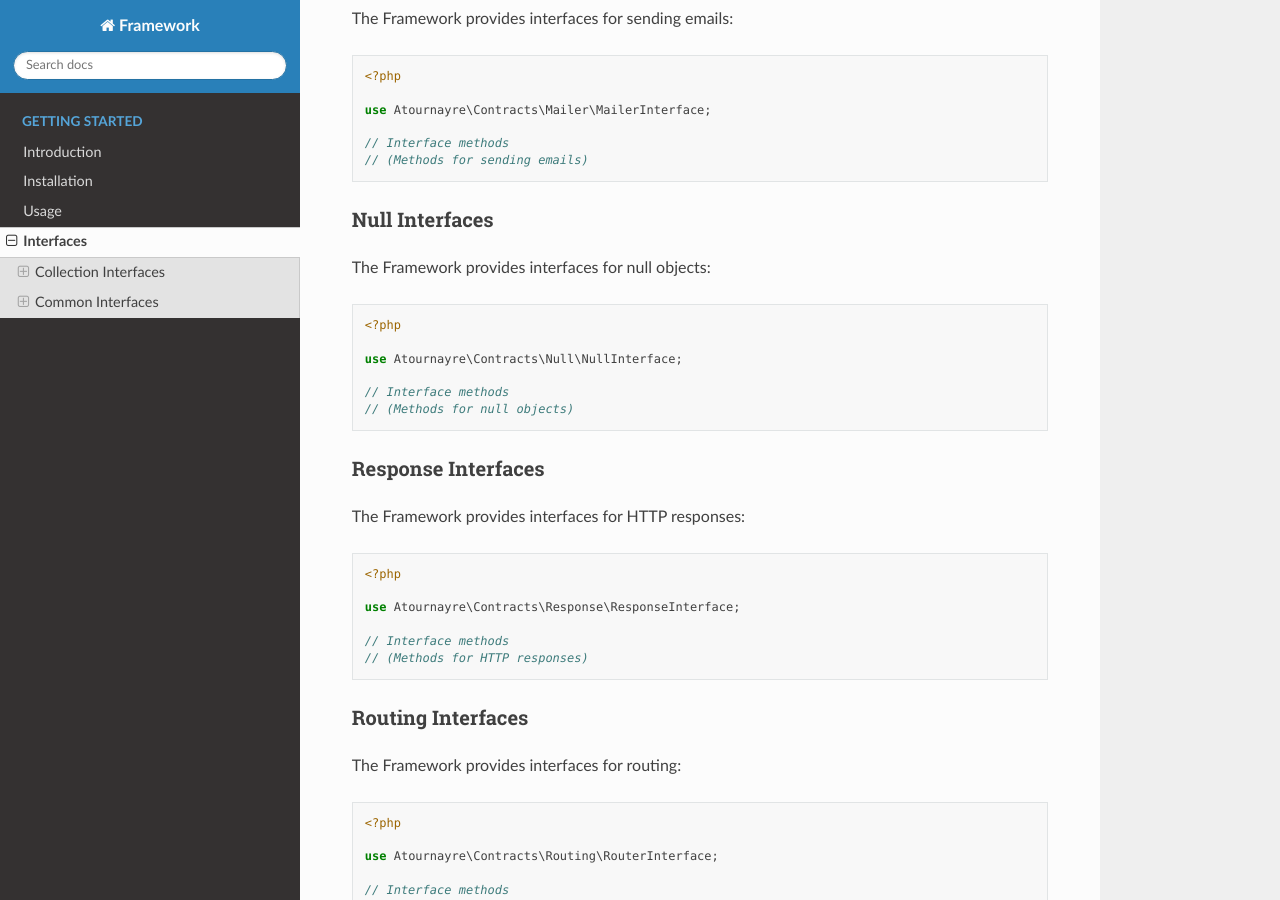
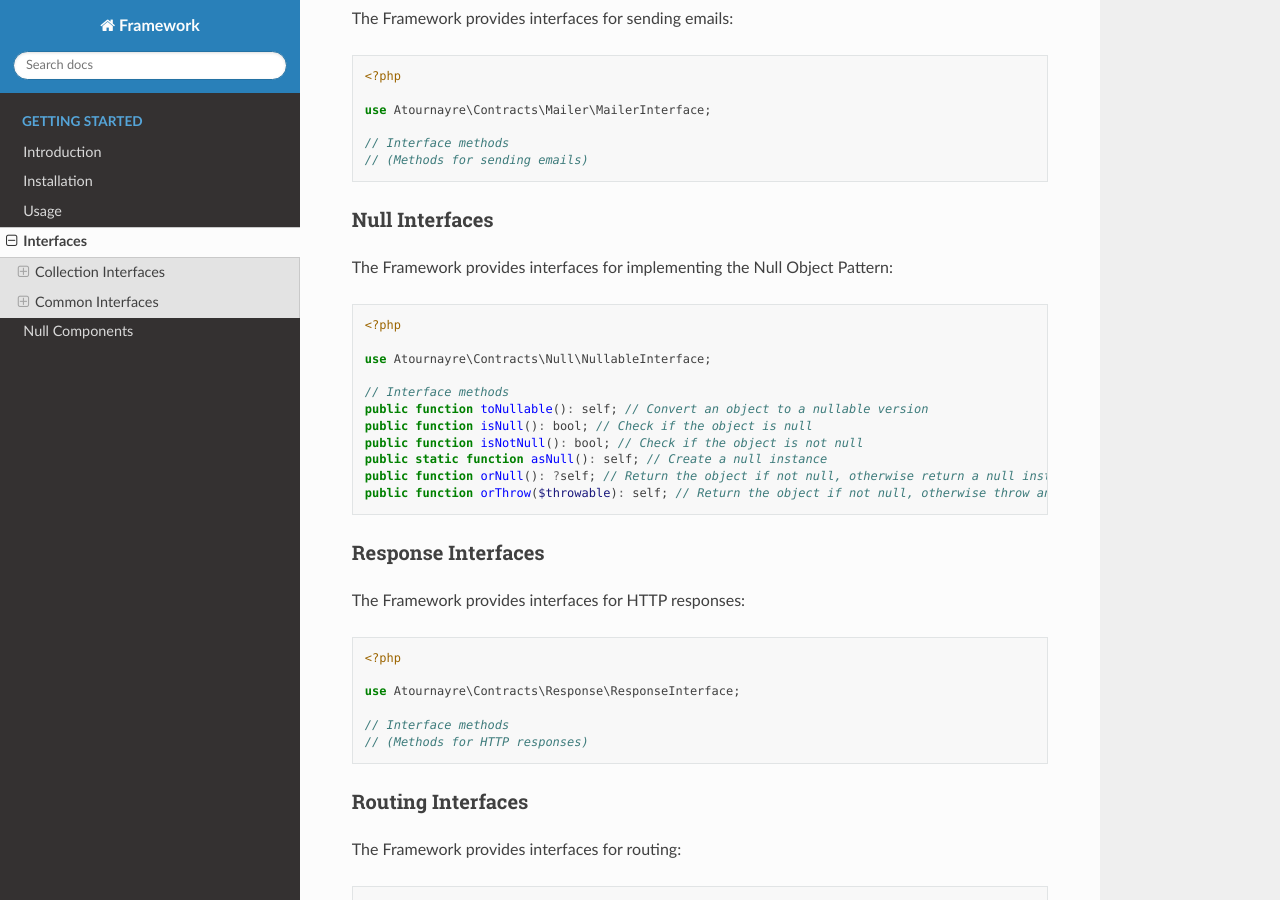
Before and after one commit to atournayre/framework, a Sphinx documentation site: the page built from docs/source/interfaces.rst, in a window 1280 px wide and 900 px high, scrolled down 4950 px. Built offline with Sphinx 7.4.7 and the Read the Docs theme 3.1.0, drawn with Linux system fonts in a browser that asks for light colours.

Commit message:
Add documentation for Null Object Pattern components
Added a detailed guide for the NullEnum, NullTrait, and NullableInterface components, showcasing their usage and implementation of the Null Object Pattern. Updated the table of contents to include the new "null" section for improved navigation.

```diff
--- a/docs/source/index.rst
+++ b/docs/source/index.rst
@@ -28,6 +28,7 @@ To get started with the Library, follow these steps:
    installation
    usage
    interfaces
+   null
 
 Indices and tables
 ==================
--- a/docs/source/interfaces.rst
+++ b/docs/source/interfaces.rst
@@ -284,16 +284,21 @@ The Framework provides interfaces for sending emails:
 Null Interfaces
 ~~~~~~~~~~~~~
 
-The Framework provides interfaces for null objects:
+The Framework provides interfaces for implementing the Null Object Pattern:
 
 .. code-block:: php
 
     <?php
 
-    use Atournayre\Contracts\Null\NullInterface;
+    use Atournayre\Contracts\Null\NullableInterface;
 
     // Interface methods
-    // (Methods for null objects)
+    public function toNullable(): self; // Convert an object to a nullable version
+    public function isNull(): bool; // Check if the object is null
+    public function isNotNull(): bool; // Check if the object is not null
+    public static function asNull(): self; // Create a null instance
+    public function orNull(): ?self; // Return the object if not null, otherwise return a null instance
+    public function orThrow($throwable): self; // Return the object if not null, otherwise throw an exception
 
 Response Interfaces
 ~~~~~~~~~~~~~~~~~
```
Also changed, not shown: docs/source/null.rst (added, +116 -0 lines).
